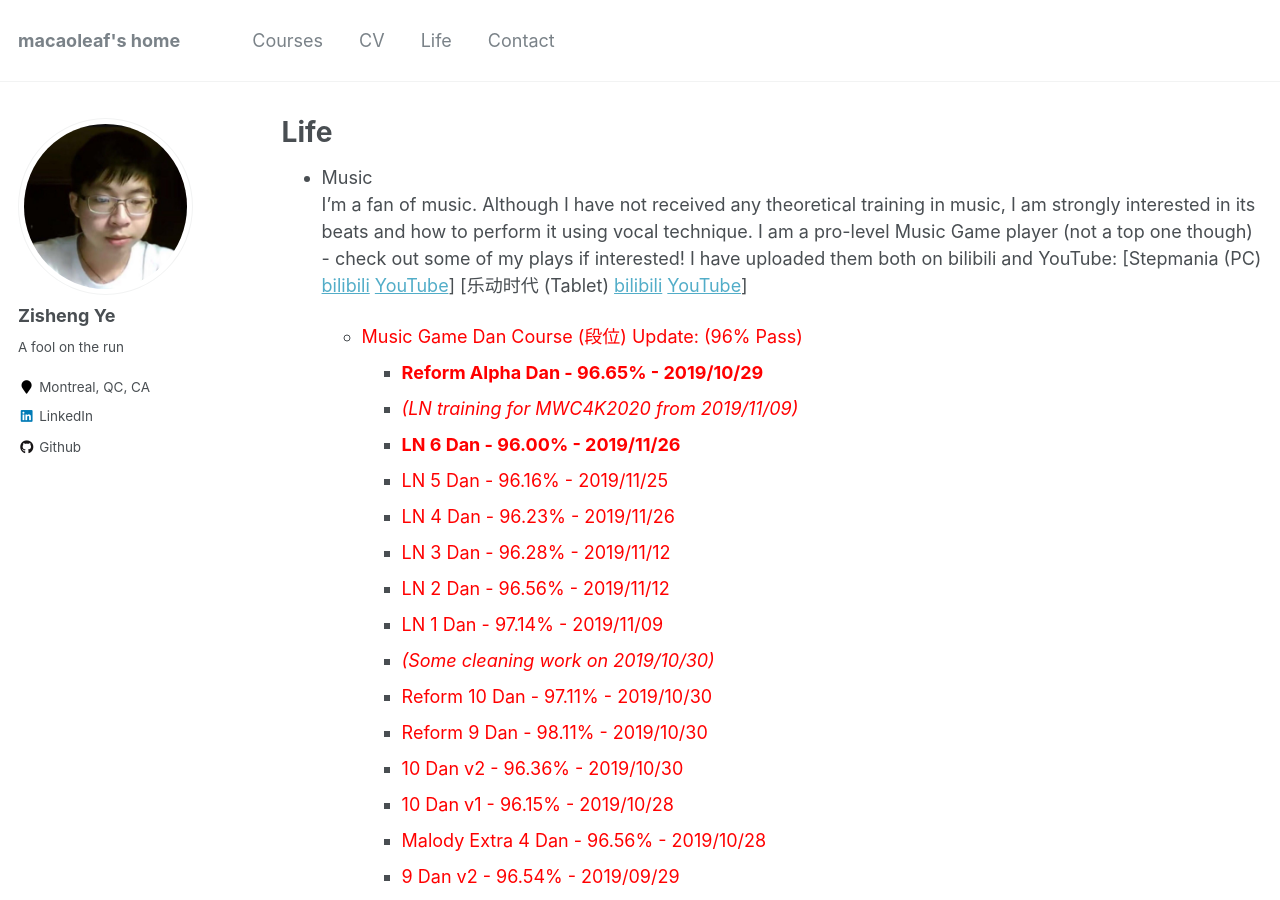
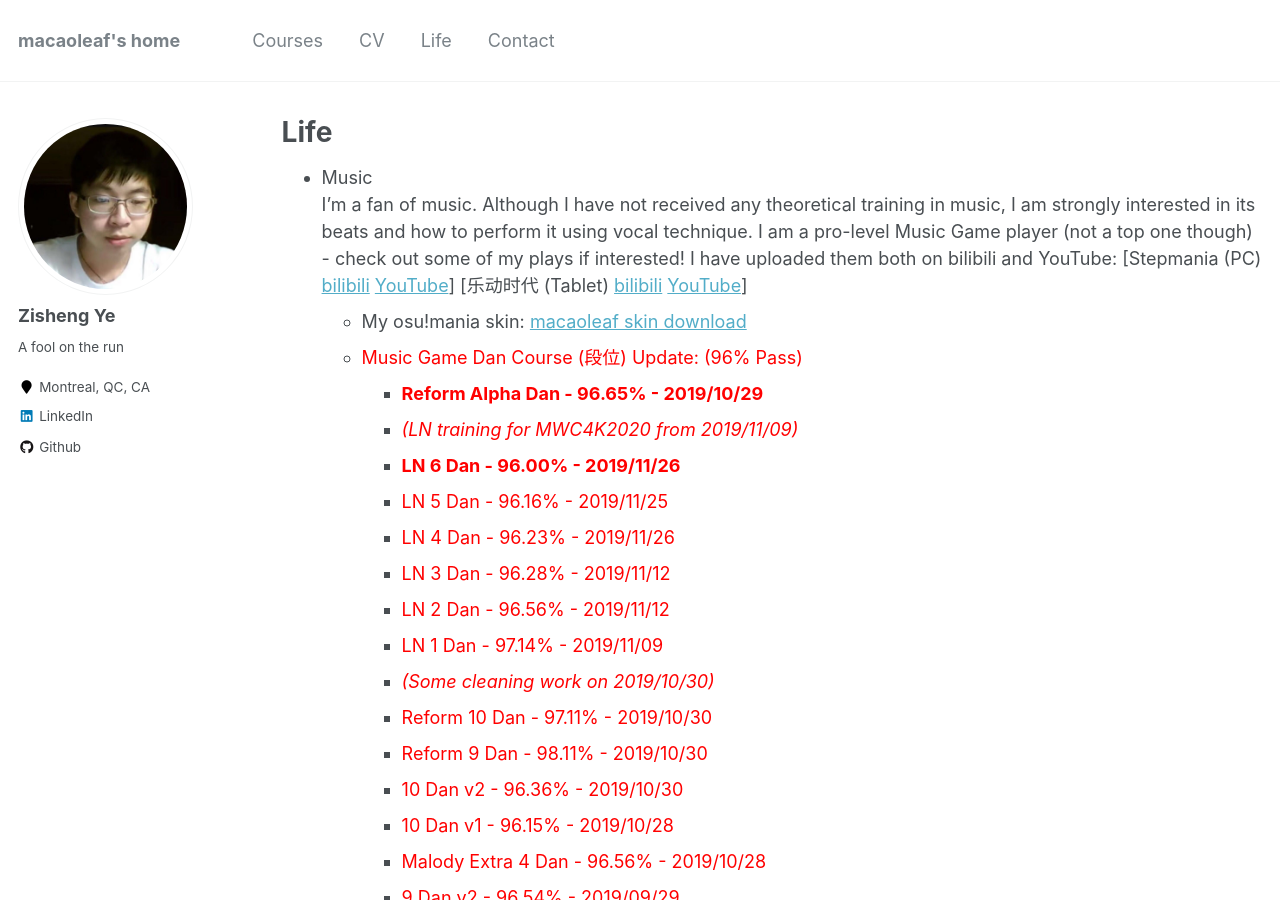
Before and after one commit to macaoleaf/macaoleaf.github.io, a Jekyll site: the page built from _pages/Life.md, in a window 1280 px wide and 900 px high. Built offline with Jekyll 4.4.1, drawn with Linux system fonts in a browser that asks for light colours.

Commit message:
try file uploading

```diff
--- a/_pages/Life.md
+++ b/_pages/Life.md
@@ -6,7 +6,7 @@ author_profile: true
 ---
 - Music
 I'm a fan of music. Although I have not received any theoretical training in music, I am strongly interested in its beats and how to perform it using vocal technique. I am a pro-level Music Game player (not a top one though) - check out some of my plays if interested! I have uploaded them both on bilibili and YouTube: [Stepmania (PC) [bilibili](https://www.bilibili.com/video/av67422894/) [YouTube](https://www.youtube.com/watch?v=7mtCqDasRP4&t=332s)] [乐动时代 (Tablet) [bilibili](https://www.bilibili.com/video/av67417951/) [YouTube](https://www.youtube.com/watch?v=ozFUyi3ZzOI)]
-
+  - My osu!mania skin: [macaoleaf skin download](/files/macaoleaf.zip)
   - <font color="red">Music Game Dan Course (段位) Update: (96% Pass)</font>
     - **<font color="red">Reform Alpha Dan - 96.65% - 2019/10/29</font>**
     - *<font color="red">(LN training for MWC4K2020 from 2019/11/09)</font>*
```
Also changed, not shown: 2 other files.
